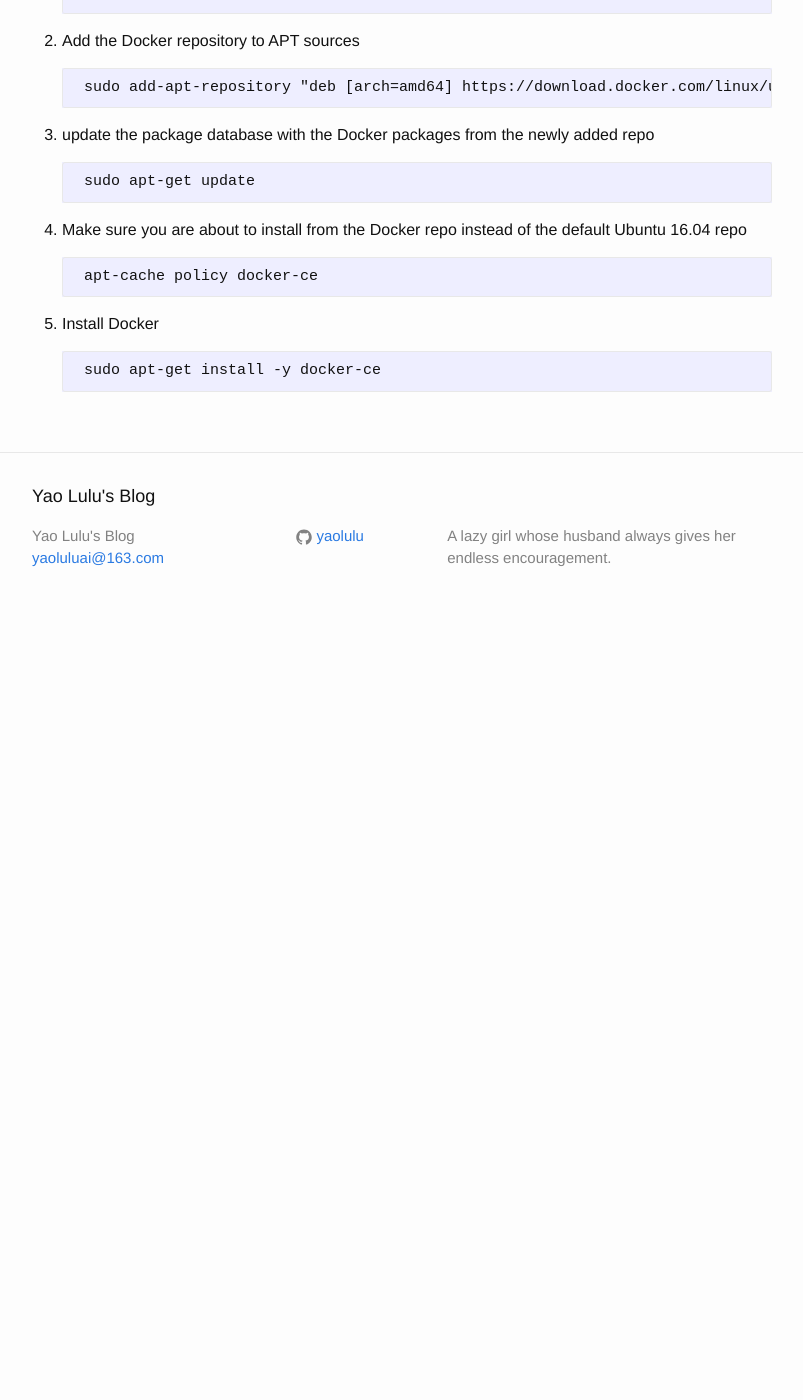
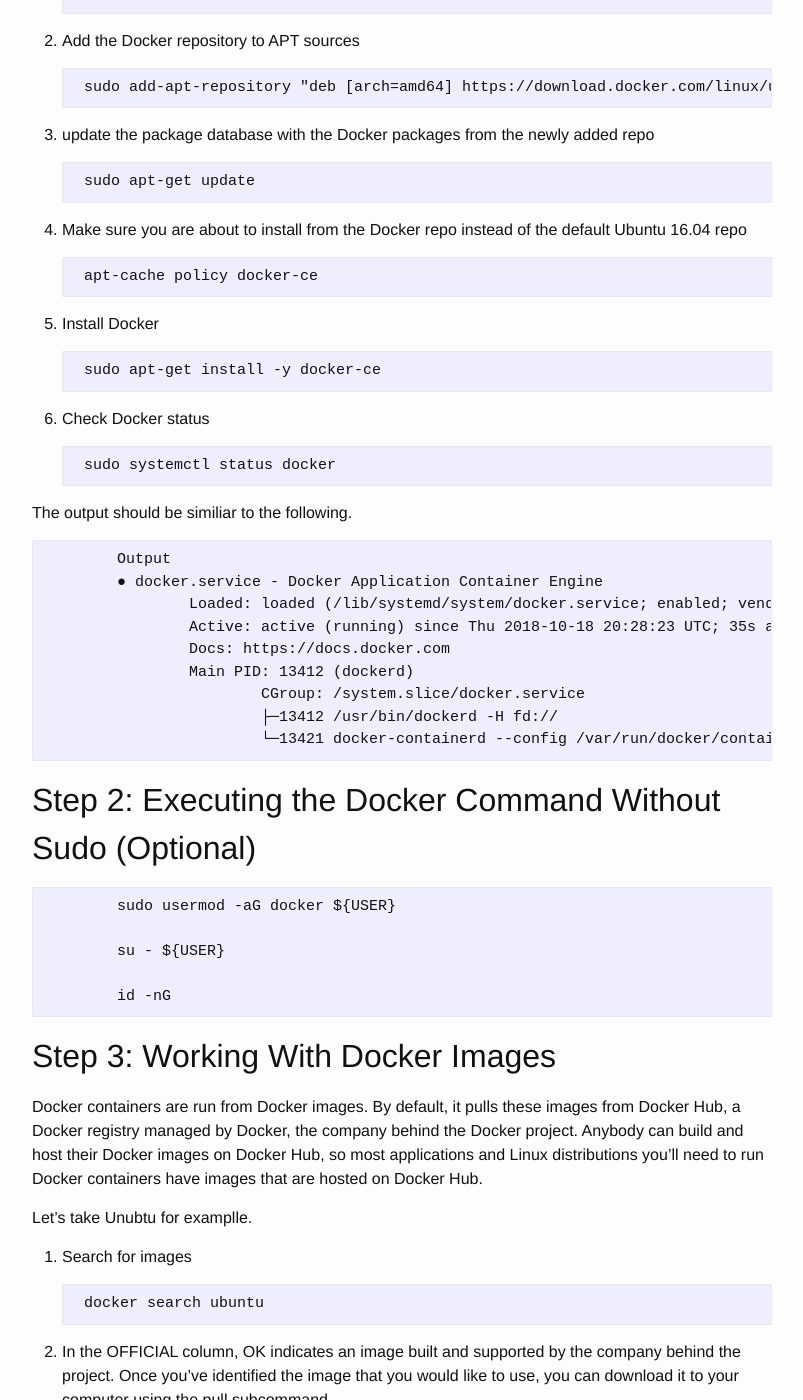
Before and after one commit to yaolulu/yaolulu.github.io, a Jekyll site: the page built from _posts/2019-04-15-docker-for-beginner.markdown, in a window 1280 px wide and 1400 px high, scrolled down 407 px. Shown: the whole window, without its empty margins (238-1041 px from the left). Built offline with Jekyll 4.4.1, drawn with Linux system fonts in a browser that asks for light colours; our own code applies the rules of GitHub Pages for plain Markdown files; before the commit the page ends 1037 px from its top, so only the background shows below that; some of the changed text lies outside the part shown.

Commit message:
update of docker

```diff
--- a/_posts/2019-04-15-docker-for-beginner.markdown
+++ b/_posts/2019-04-15-docker-for-beginner.markdown
@@ -1,6 +1,6 @@
 ## Docker
 
-### Step1 : Install Docker
+### Step 1: Install Docker
 
 1. First, in order to ensure the downloads are valid, add the GPG key for the official Docker repository to your system.
 
@@ -22,3 +22,57 @@
 5. Install Docker
 
 		sudo apt-get install -y docker-ce
+
+6. Check Docker status
+
+		sudo systemctl status docker
+
+The output should be similiar to the following.
+
+		Output
+		● docker.service - Docker Application Container Engine
+   		Loaded: loaded (/lib/systemd/system/docker.service; enabled; vendor preset: enabled)
+   		Active: active (running) since Thu 2018-10-18 20:28:23 UTC; 35s ago
+     		Docs: https://docs.docker.com
+ 		Main PID: 13412 (dockerd)
+   			CGroup: /system.slice/docker.service
+           			├─13412 /usr/bin/dockerd -H fd://
+           			└─13421 docker-containerd --config /var/run/docker/containerd/containerd.toml
+
+
+## Step 2: Executing the Docker Command Without Sudo (Optional)
+
+		sudo usermod -aG docker ${USER}
+
+		su - ${USER}
+
+		id -nG
+
+## Step 3: Working With Docker Images
+
+Docker containers are run from Docker images. By default, it pulls these images from Docker Hub, a Docker registry managed by Docker, the company behind the Docker project. Anybody can build and host their Docker images on Docker Hub, so most applications and Linux distributions you'll need to run Docker containers have images that are hosted on Docker Hub.
+
+Let's take Unubtu for examplle.
+
+1. Search for images
+
+		docker search ubuntu
+
+2. In the OFFICIAL column, OK indicates an image built and supported by the company behind the project. Once you've identified the image that you would like to use, you can download it to your computer using the pull subcommand.
+
+		docker pull ubuntu
+
+3. After an image has been downloaded, you may then run a container using the downloaded image with the run subcommand. If an image has not been downloaded when docker is executed with the run subcommand, the Docker client will first download the image, then run a container using it.
+
+		docker run ubuntu
+
+4. To see the images that have been downloaded to your computer, type:
+
+		docker images
+
+
+## Step 4: Running a Docker Container
+
+		docker run -it ubuntu
+
+		docker run -it --rm --network host -v <project_path>:/ptab/ -w=/ptab -e PYTHONPATH=/ptab/ <image name>  /bin/bash
```
